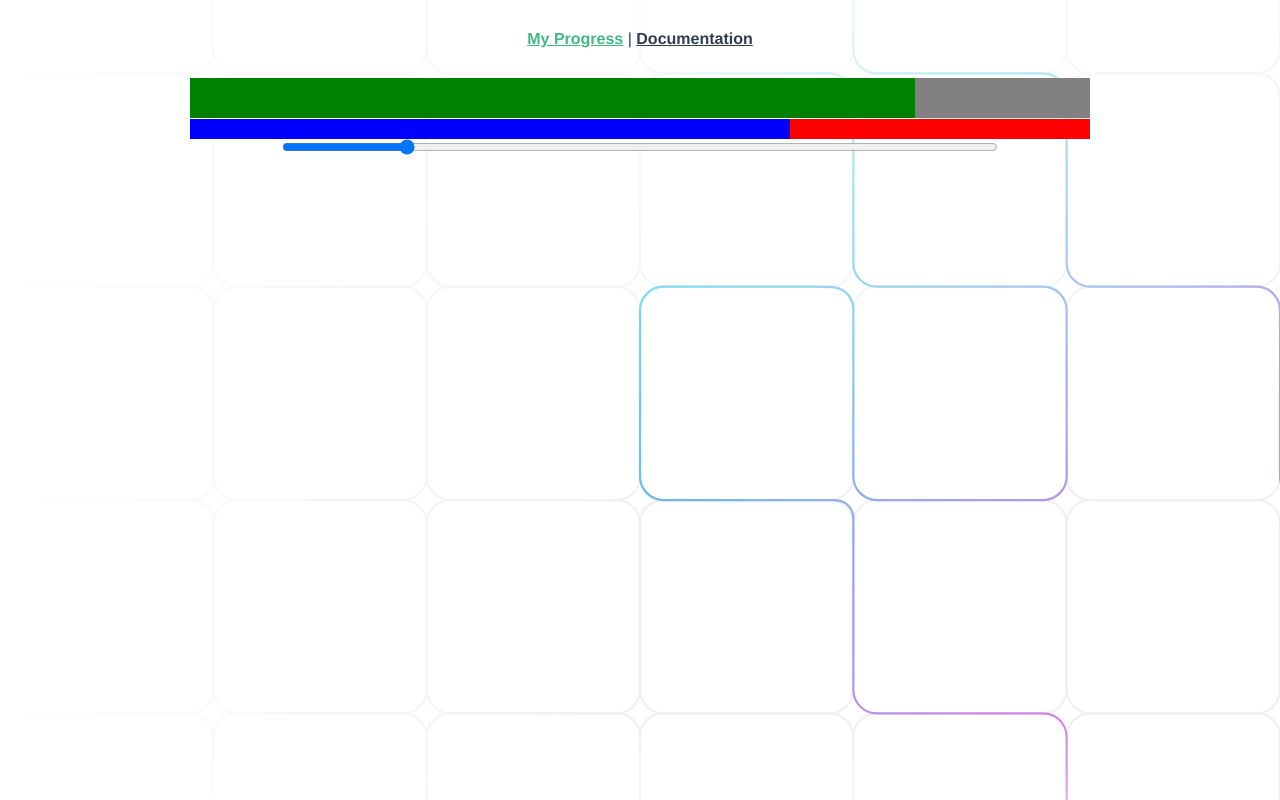
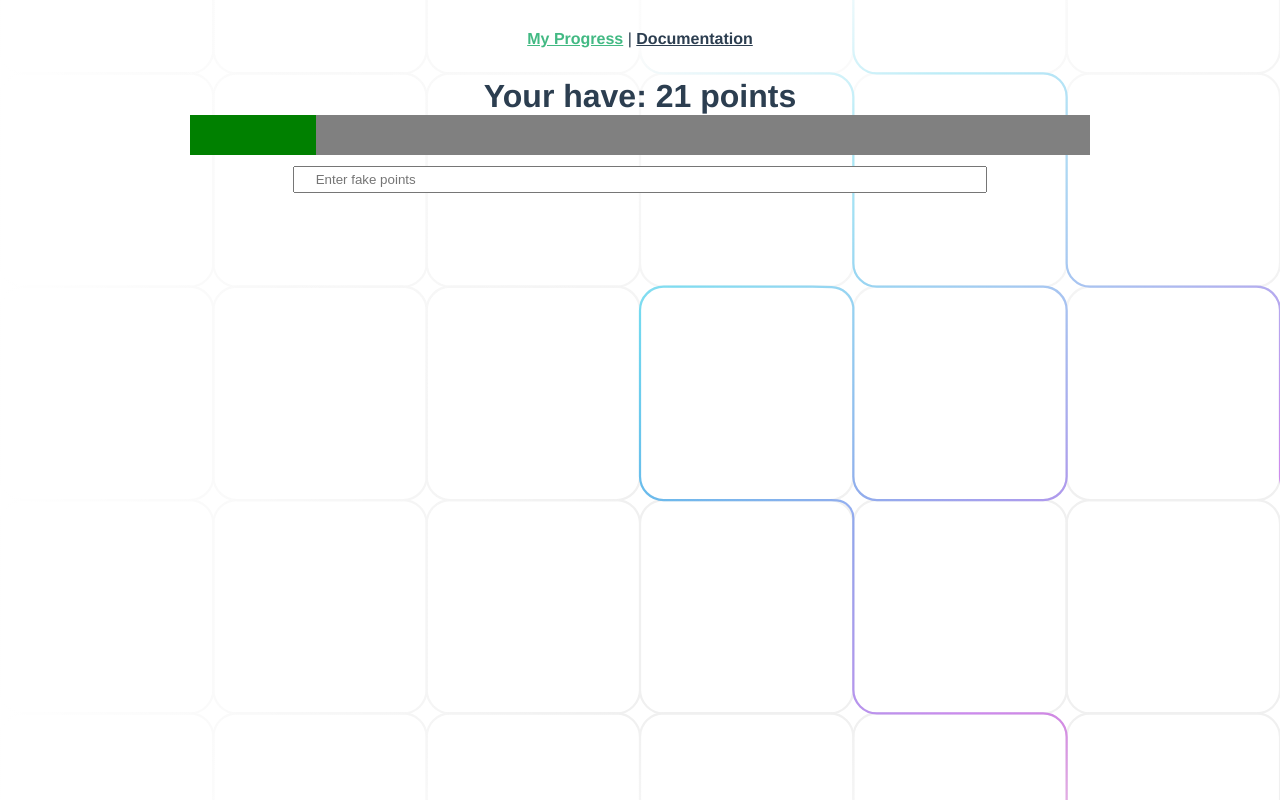
Before and after one commit to hjdskhooba/vue-game-progress, a Vue app: page / in a window 1280 px wide. Built offline with nearby package versions, Linux system fonts and the light colour scheme.

Commit message:
add[store]: add vuex & add progress module

```diff
--- a/package.json
+++ b/package.json
@@ -4,7 +4,8 @@
   "private": true,
   "scripts": {
     "serve": "vue-cli-service serve",
-    "build": "vue-cli-service build"
+    "build": "vue-cli-service build",
+    "dev": "vue-cli-service build --mode development"
   },
   "dependencies": {
     "core-js": "^3.8.3",
--- a/src/App.vue
+++ b/src/App.vue
@@ -23,6 +23,8 @@
   height: 100vh;
   max-height: 100%;
   overflow: hidden;
+  padding: 0 20px;
+  overflow-y: auto;
 }
 * {
   padding: 0;
--- a/src/components/Document.vue
+++ b/src/components/Document.vue
@@ -1,2 +1,2 @@
 <script setup></script>
-<template>Simple game progress bar example</template>
+<template>Welcome to an example of game player progress bar</template>
--- a/src/components/Progress.vue
+++ b/src/components/Progress.vue
@@ -1,66 +1,71 @@
 <script setup>
-import { computed, onMounted, reactive, ref, watch } from "vue";
-const inputValue = ref(200);
+import { onMounted, ref, watch } from "vue";
+import { useStore } from "vuex";
 const max = ref(1200);
+const totalPoints = ref(0);
+const value = ref(0);
+const changeTotalPoints = (e) => {
+  totalPoints.value = +e.target.value;
+};
 
-const bestResult = ref(600);
-const value = ref(bestResult.value);
-if (bestResult.value <= 50) {
+const Synchronization = (points) => {
+  if (points <= 50) {
     max.value = 150;
-} else if (bestResult.value <= 100) {
+    value.value = points;
+  } else if (points <= 100) {
     max.value = 300;
-  value.value = bestResult.value * 1.5;
-} else if (bestResult.value <= 200) {
-  max.value = 800;
-  value.value = 400 + (bestResult.value - 67);
-} else if (bestResult.value <= 500){
-    max.value = 1800
-    value.value = 1200 + (bestResult.value - 100)
+    value.value = points + 50;
+  } else if (points <= 200) {
+    max.value = 600;
+    value.value = 300 + points - 100;
+  } else if (points <= 500) {
+    max.value = 1800;
+    value.value = 1200 + (points - 200);
+  } else if (points <= 1000) {
+    max.value = 3000;
+    value.value = 2500 + (points - 500);
+  } else {
+    alert("Congratulations! you got the maximum score");
   }
-// Последняя.
-else {
-    max.value = 1800
-    value.value = 1400 + (bestResult.value - 550)
+};
+const store = useStore();
+for (let i = 0; i < store.state.progress.stages.length; i++) {
+  //   store.state.progress.stages[0].games[0].bestResult
+  const games = store.state.progress.stages[i].games[0];
+  //   for (let j = 0; j < ; j++) {
+  //   totalPoints.value = ;
+  totalPoints.value += games.bestResult;
+  //   }
 }
+
+watch(totalPoints, (val) => Synchronization(val));
+onMounted(() => {
+  Synchronization(totalPoints.value);
+});
 </script>
+
 <template>
   <main class="main">
+    <h1>Your have: {{ totalPoints }} points</h1>
     <progress
       :value="value"
       :max="max"
       class="progress"
       id="progress"
     ></progress>
-    <div class="proverka">
-      <div></div>
-    </div>
     <p>
       <input
-        type="range"
-        :value="inputValue"
-        @input="addPoints"
-        max="1200"
-        aria-label="idk"
+        type="number"
+        @input="changeTotalPoints"
+        placeholder="Enter fake points"
       />
     </p>
   </main>
 </template>
+
 <style lang="scss">
 .main {
   width: 100%;
-}
-.proverka {
-  width: 900px;
-  height: 20px;
-  background-color: red;
-  margin: 0 auto;
-  box-sizing: content-box;
-  div {
-    width: 66.6666%;
-    height: 100%;
-    background-color: blue;
-  }
-}
   .progress::-moz-progress-bar {
     background: blue;
   }
@@ -77,8 +82,10 @@ else {
   #label {
     display: block;
   }
-input[type="range"] {
+  input {
     width: 55.9%;
+    margin: 10px auto 0;
+    padding: 4.2221px 20.2221px;
   }
   .video-player {
     max-height: 24px;
@@ -94,4 +101,5 @@ input[type="range"] {
     clip: rect(auto, 290px, 4px, 10px);
     transform: translateX(-150px);
   }
+}
 </style>
--- a/src/router/index.js
+++ b/src/router/index.js
@@ -1,11 +1,16 @@
 import { createRouter, createWebHistory } from "vue-router";
+// import { KeepAlive } from "vue";
 import Progress from "../components/Progress.vue";
 
 const routes = [
   {
     path: "/",
     name: "home",
-    component: Progress,
+    component: (
+      // <KeepAlive>
+      <Progress />
+      // </KeepAlive>
+    ),
   },
   {
     path: "/document",
--- /dev/null
+++ b/src/store/ProgressModule.js
@@ -0,0 +1,97 @@
+export const progressModule = {
+  state: {
+    stages: [
+      {
+        name: "Этап первый",
+        id: 1,
+        thresholdPoints: 25,
+        games: [
+          {
+            name: "Игра 1.1",
+            bestResult: 21,
+            isPlayed: false,
+          },
+        ],
+      },
+      {
+        name: "Этап второй",
+        id: 2,
+        thresholdPoints: 50,
+        games: [
+          {
+            name: "Игра 2.1",
+            bestResult: 0,
+            isPlayed: false,
+          },
+        ],
+      },
+      {
+        id: 3,
+        name: "Этап третий",
+        thresholdPoints: 100,
+        games: [
+          {
+            name: "Игра 3.1",
+            bestResult: 0,
+            isPlayed: false,
+          },
+        ],
+      },
+      {
+        id: 4,
+        name: "Этап четвертый",
+        thresholdPoints: 200,
+        games: [
+          {
+            name: "Игра 4.1",
+            bestResult: 0,
+            isPlayed: false,
+          },
+        ],
+      },
+      {
+        id: 5,
+        name: "Этап пятый",
+        thresholdPoints: 500,
+        games: [
+          {
+            name: "Игра 5.1",
+            bestResult: 0,
+            isPlayed: false,
+          },
+        ],
+      },
+      {
+        id: 6,
+        name: "Этап шестой",
+        thresholdPoints: 1000,
+        games: [
+          {
+            name: "Игра 6.1",
+            bestResult: 0,
+            isPlayed: false,
+          },
+          {
+            name: "Игра 6.2",
+            bestResult: 0,
+            isPlayed: false,
+          },
+        ],
+      },
+    ],
+  },
+  getters: {
+    result: (state) => {
+      //   for (let i = 0; i < state.stages.length; i++) {
+      //     for (let j = 0; j < state.stages[i].length; j++) {
+      //       return state.stages[i]
+      //     }
+      //   }
+      //   state.stages.map((stage) => stage.game.bestResult);
+      return state.stages[0].games[0].bestResult;
+    },
+  },
+  mutations: {},
+  actions: {},
+  modules: {},
+};
--- a/src/store/index.js
+++ b/src/store/index.js
@@ -1,9 +1,9 @@
 import { createStore } from "vuex";
+import { progressModule } from "./ProgressModule";
 
 export default createStore({
-  state: {},
-  getters: {},
-  mutations: {},
-  actions: {},
-  modules: {},
+  isAuth: false,
+  modules: {
+    progress: progressModule,
+  },
 });
```
Also changed, not shown: 1 other file (tests, documents, lock files or other folders). Lines whose indentation alone changed are shown as unchanged.
